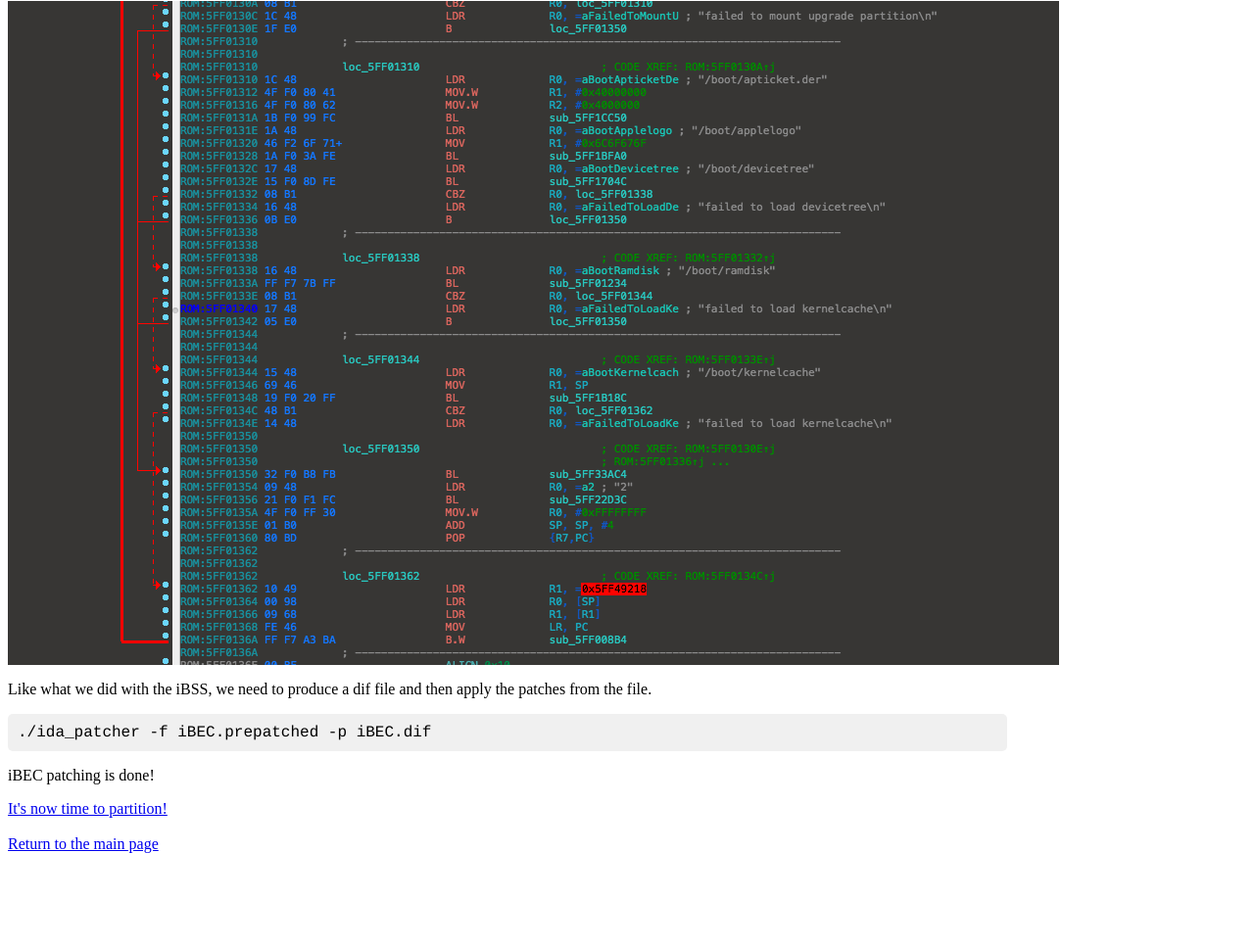
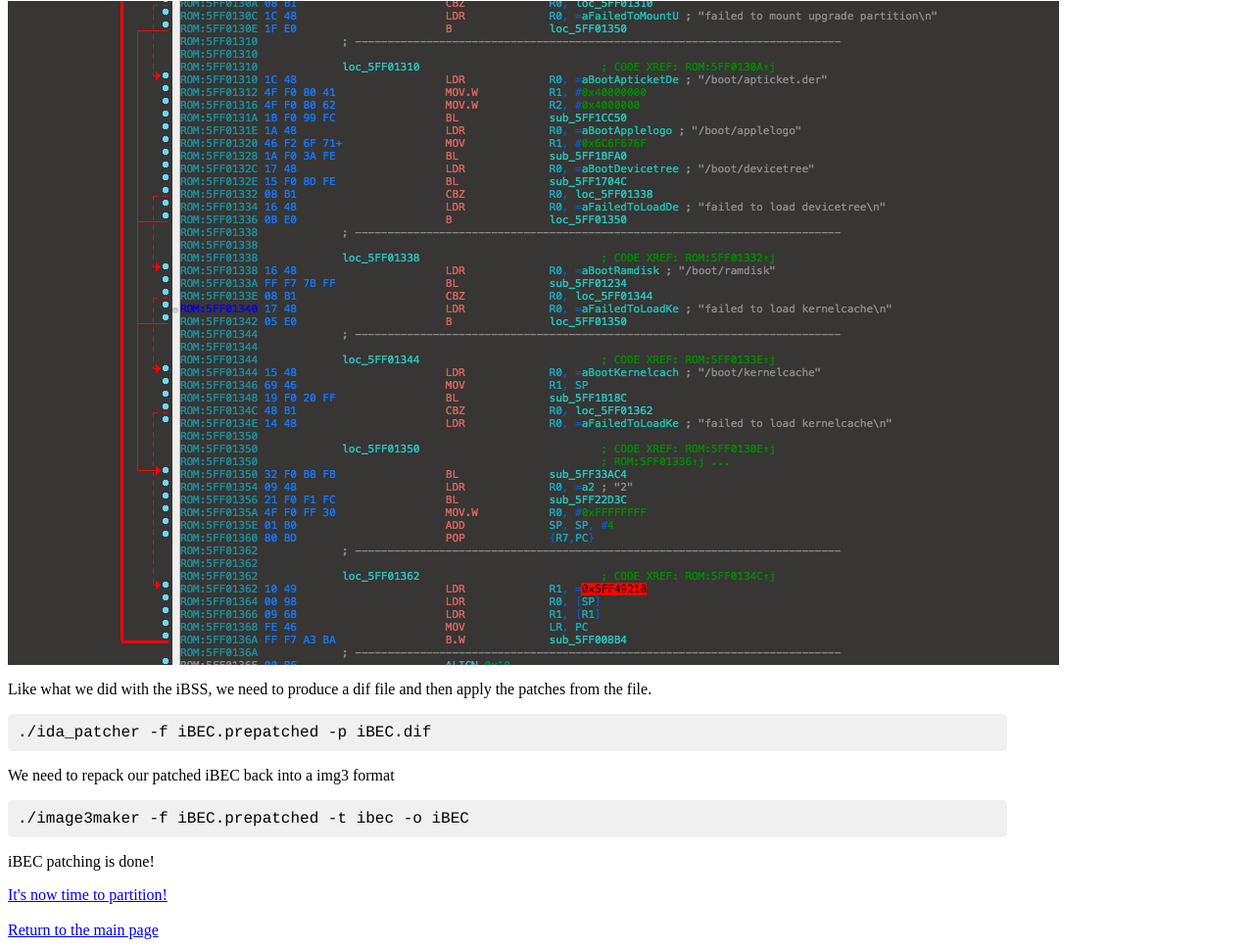
Before and after one commit to Merculous/merculous.github.io, a plain HTML site: page dualboot/patching.html in a window 1280 px wide. Shown: the part 10220-11187 px from the top of the page at 98% size. Before the commit the page ends 11099 px from the top, so only its background shows below. Drawn offline with Linux system fonts and the light colour scheme.

Commit message:
add a part I forgot

```diff
--- a/dualboot/patching.html
+++ b/dualboot/patching.html
@@ -188,6 +188,10 @@ Go back to 0x1340, make sure you're on the line, enter hex, press F2 and replace
 
 <p class="cli">./ida_patcher -f iBEC.prepatched -p iBEC.dif</p>
 
+<p>We need to repack our patched iBEC back into a img3 format</p>
+
+<p class="cli">./image3maker -f iBEC.prepatched -t ibec -o iBEC</p>
+
 <p>iBEC patching is done!</p>
 
 <a href="partitioning.html" target="_blank">It's now time to partition!</a>
```
Also changed, not shown: repo/CydiaIcon.png (deleted), 1 other file.
